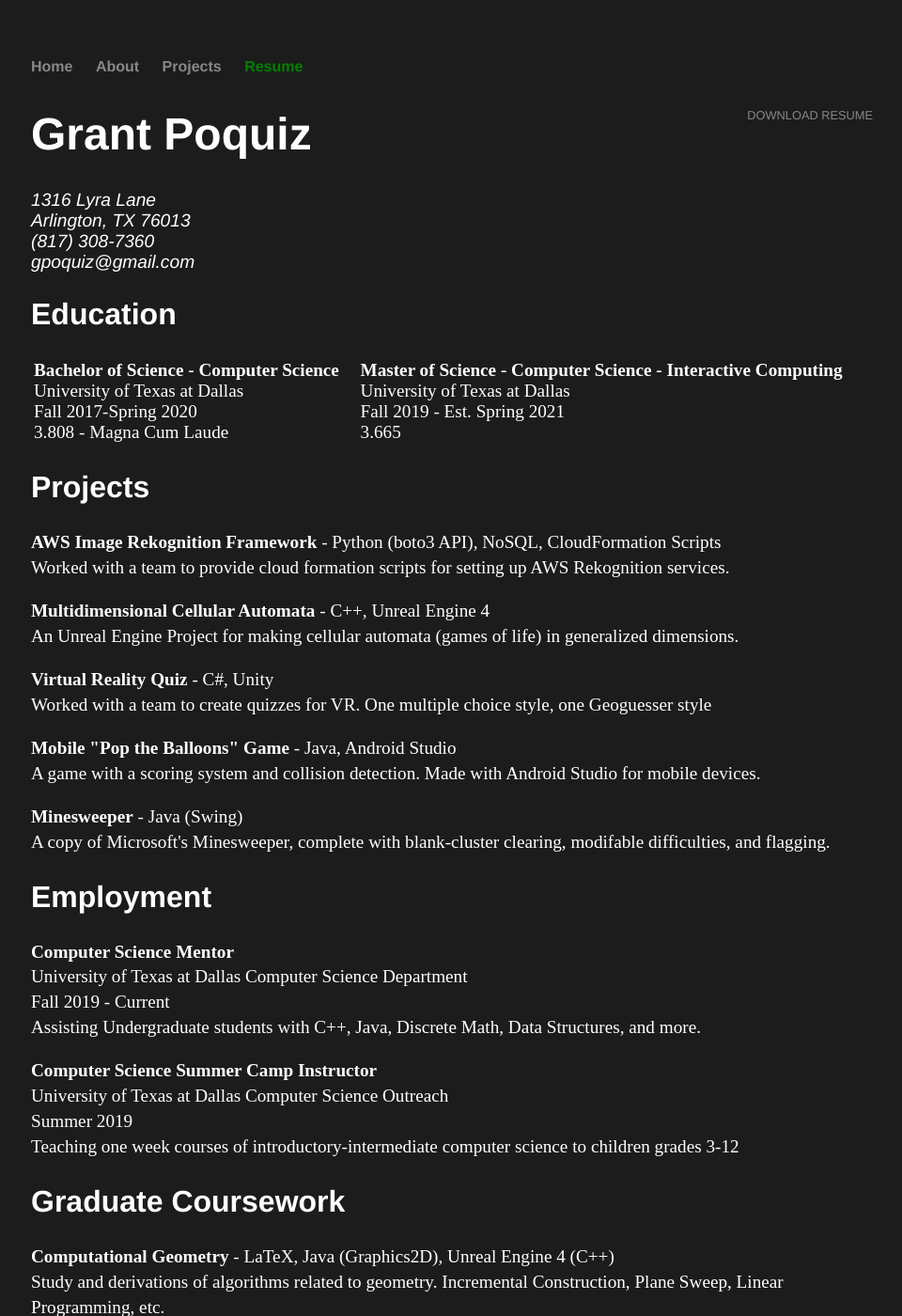
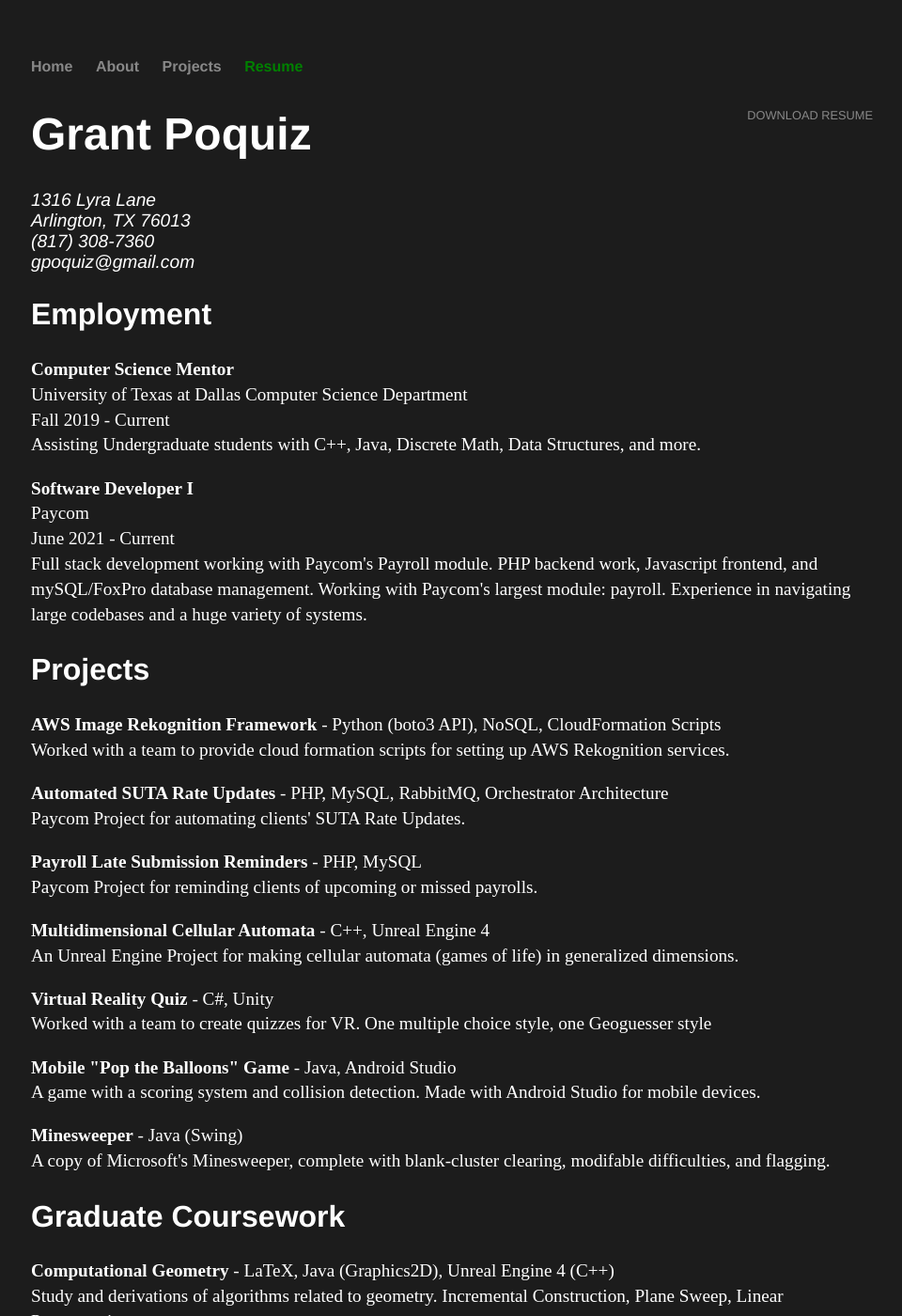
Before and after one commit to gpoquiz/gpoquiz.github.io, a Jekyll site: the page built from resume/index.html, in a window 1280 px wide and 1400 px high. Shown: the whole window at 94% size, without its empty margins (159-1119 px from the left). Built offline with Jekyll 4.4.1, drawn with Linux system fonts in a browser that asks for light colours.

Commit message:
resume update

```diff
--- a/resume/index.html
+++ b/resume/index.html
@@ -13,24 +13,30 @@ title: CV of Grant Poquiz
 			<span class="obfuscate">gpoquiz@gmail.com</span>
 			</address>
 
-			<h2>Education</h2>
-			<table >
-					<tr>
-						<td><strong>Bachelor of Science - Computer Science</strong><br>
-						University of Texas at Dallas<br>
-						Fall 2017-Spring 2020<br>
-						3.808 - Magna Cum Laude
-						</td>
-						<td><strong>Master of Science - Computer Science - Interactive Computing</strong><br>
-						University of Texas at Dallas<br>
-						Fall 2019 - Est. Spring 2021<br>
-						3.665
-						</td>
-					</tr>
-			</table>
+			<h2>Employment</h2>
+			<p><strong>Computer Science Mentor</strong> <br>
+			University of Texas at Dallas Computer Science Department <br>
+			Fall 2019 - Current <br>
+			Assisting Undergraduate students with C++, Java, Discrete Math, Data Structures, and more.
+			</p>
+
+			<p><strong>Software Developer I</strong> <br>
+			Paycom <br>
+			June 2021 - Current <br>
+			Full stack development working with Paycom's Payroll module.  PHP backend work, Javascript frontend, and mySQL/FoxPro database management.  Working with Paycom's largest module: payroll.  Experience in navigating large codebases and a huge variety of systems.
+			</p>
+
 			<h2>Projects</h2>
 			<p><strong>AWS Image Rekognition Framework</strong> - Python (boto3 API), NoSQL, CloudFormation Scripts<br>
 			Worked with a team to provide cloud formation scripts for setting up AWS Rekognition services.
+			</p>
+
+			<p><strong>Automated SUTA Rate Updates</strong> - PHP, MySQL, RabbitMQ, Orchestrator Architecture<br>
+				Paycom Project for automating clients' SUTA Rate Updates.
+			</p>
+
+			<p><strong>Payroll Late Submission Reminders</strong> - PHP, MySQL<br>
+				Paycom Project for reminding clients of upcoming or missed payrolls.
 			</p>
 
 			<p><strong>Multidimensional Cellular Automata</strong> - C++, Unreal Engine 4<br>
@@ -50,18 +56,6 @@ title: CV of Grant Poquiz
 			</p>
 
 
-			<h2>Employment</h2>
-			<p><strong>Computer Science Mentor</strong> <br>
-			University of Texas at Dallas Computer Science Department <br>
-			Fall 2019 - Current <br>
-			Assisting Undergraduate students with C++, Java, Discrete Math, Data Structures, and more.
-			</p>
-
-			<p><strong>Computer Science Summer Camp Instructor</strong> <br>
-			University of Texas at Dallas Computer Science Outreach <br>
-			Summer 2019 <br>
-			Teaching one week courses of introductory-intermediate computer science to children grades 3-12
-			</p>
 
 			<h2>Graduate Coursework</h2>
 			<p><strong>Computational Geometry</strong> - LaTeX, Java (Graphics2D), Unreal Engine 4 (C++)<br>
```
Also changed, not shown: 1 other file.
